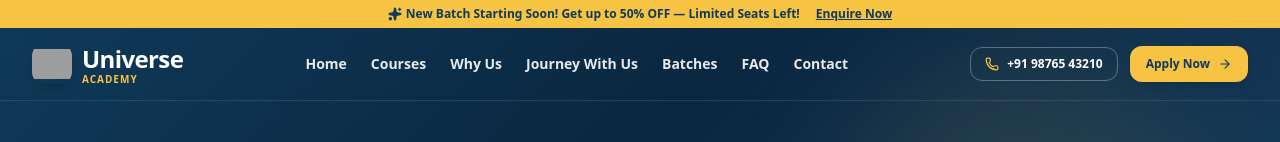
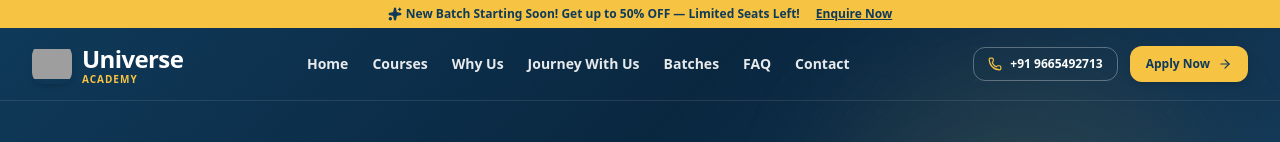
Before and after one commit to Pranav0051/universeAcademySangliFinal2, a React (Vite) app: page / in a window 1280 px wide. Shown: the top 142 px of the page. Built offline with nearby package versions, Linux system fonts and the light colour scheme; grey boxes are pictures that could not be loaded; a web font is replaced by a local one.

Commit message:
Update contact numbers in Header component

```diff
--- a/src/components/Header.tsx
+++ b/src/components/Header.tsx
@@ -111,7 +111,7 @@ export const Header: React.FC<HeaderProps> = ({ onOpenEnquiry }) => {
               }`}
             >
               <Phone className="w-3.5 h-3.5 text-[#F6C343]" />
-              <span>+91 98765 43210</span>
+              <span>+91 9665492713</span>
             </a>
 
             <button
@@ -157,7 +157,7 @@ export const Header: React.FC<HeaderProps> = ({ onOpenEnquiry }) => {
                 className="flex items-center justify-center gap-2 px-4 py-2.5 rounded-xl text-xs font-bold border text-[#0F3A5A] border-slate-200"
               >
                 <Phone className="w-3.5 h-3.5" />
-                <span>Call Us: +91 98765 43210</span>
+                <span>Call Us: +91 9665492713</span>
               </a>
               <button
                 onClick={() => {
```
